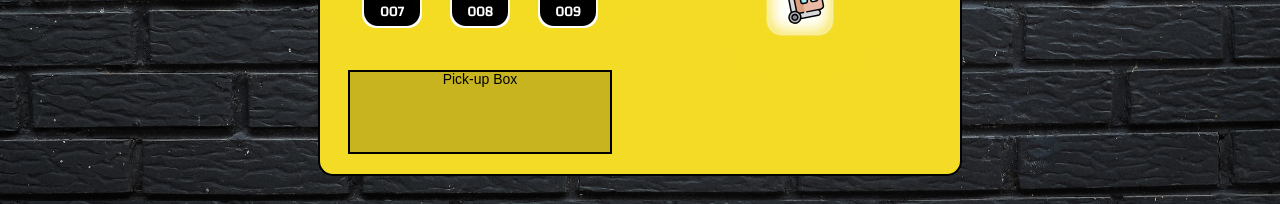
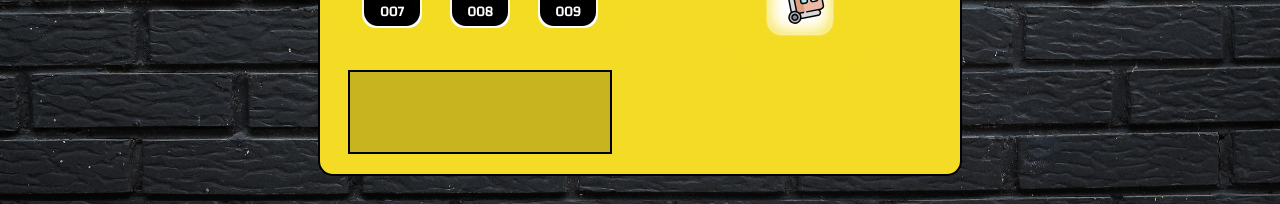
Before and after one commit to Liza-T-XLS/Vending-Machine, a React (Create React App) app: page / in a window 1280 px wide. Shown: the part 652-856 px from the top of the page. Built offline with nearby package versions, Linux system fonts and the light colour scheme.

Commit message:
PickupBox: product appearing after order is processed + emptyPickupBox

```diff
--- a/src/actions/vm.tsx
+++ b/src/actions/vm.tsx
@@ -2,6 +2,7 @@
 
 export const SET_SELECTED_PRODUCT = 'SET_SELECTED_PRODUCT';
 export const PROCESS_ORDER = 'PROCESS_ORDER';
+export const EMPTY_PICKUP_BOX = 'EMPTY_PICKUP_BOX';
 
 // == Action creators
 
@@ -13,3 +14,7 @@ export const setSelectedProduct = (productId: number) => ({
 export const processOrder = () => ({
   type: PROCESS_ORDER,
 });
+
+export const emptyPickupBox = () => ({
+  type: EMPTY_PICKUP_BOX,
+})
--- /dev/null
+++ b/src/components/VM/PickupBox/index.tsx
@@ -0,0 +1,34 @@
+// == Imports
+
+import React, { MouseEvent } from 'react';
+import classNames from 'classnames';
+
+import { TInventory } from '../../../typings';
+
+// == Component
+
+type Props = {
+  inventory: TInventory,
+  pickupBoxProduct: number,
+  emptyPickupBox: () => void,
+};
+
+const PickupBox = ({ inventory, pickupBoxProduct, emptyPickupBox }: Props) => {
+  const onPickupHandler = (event: MouseEvent<HTMLDivElement>): void => {
+    emptyPickupBox();
+  };
+  const purchasedProductImg = inventory[pickupBoxProduct - 1]?.productImg;
+  const pickupBoxClassName = classNames('pickupBox', {lighted: pickupBoxProduct > 0});
+
+  return (
+    <div className={pickupBoxClassName}>
+      {pickupBoxProduct > 0 && (
+        <img className="purchasedProduct" src={purchasedProductImg} alt="purchased product" onClick={onPickupHandler} />
+      )}
+    </div>
+  );
+};
+
+// == Export
+
+export default PickupBox;
--- a/src/components/VM/index.tsx
+++ b/src/components/VM/index.tsx
@@ -10,6 +10,7 @@ import wheelbarrow from '../../images/wheelbarrow.svg';
 import Product from '../../containers/VM/Product';
 import Screen from '../../containers/VM/Screen';
 import CardReader from '../../containers/VM/CardReader';
+import PickupBox from '../../containers/VM/PickupBox';
 
 import { TInventory } from '../../typings';
 
@@ -29,7 +30,7 @@ const VM = ({ inventory }: Props) => (
             <Product key={item.id} {...item} />
           ))}
         </div>
-        <div className="pickupBox">Pick-up Box</div>
+        <PickupBox />
       </div>
       <div className="right">
         <Screen />
--- a/src/components/VM/vm.scss
+++ b/src/components/VM/vm.scss
@@ -79,6 +79,20 @@
       height: calc(20% - 4rem);
       border: solid 2px black;
       background: rgba(0, 0, 0, 0.185);
+      display: flex;
+      justify-content: center;
+      align-items: center;
+      &.lighted {
+        box-shadow: 0 0 .2rem #fff,
+        0 0 .1rem #fff,
+        0 0 1rem #fff,
+        0 0 0.4rem #fff,
+        inset 0 0 4rem #fff;
+      }
+      .purchasedProduct {
+        height: 70%;
+        padding: 0.5rem;
+      }
     }
   }
   .right {
--- /dev/null
+++ b/src/containers/VM/PickupBox/index.tsx
@@ -0,0 +1,28 @@
+// == Imports
+
+import { connect } from 'react-redux';
+import { Dispatch } from 'redux';
+
+import { IVMState } from '../../../typings';
+
+import PickupBox from '../../../components/VM/PickupBox';
+
+import { emptyPickupBox } from '../../../actions/vm';
+
+const mapStateToProps = (state: IVMState) => ({
+  inventory: state.inventory,
+  pickupBoxProduct: state.pickupBoxProduct,
+});
+
+const mapDispatchToProps = (dispatch: Dispatch) => ({
+  emptyPickupBox: () => {
+    dispatch(emptyPickupBox());
+  }
+});
+
+// == Export
+
+export default connect(
+  mapStateToProps,
+  mapDispatchToProps,
+)(PickupBox);
--- a/src/reducers/vmReducer.tsx
+++ b/src/reducers/vmReducer.tsx
@@ -4,7 +4,7 @@ import { AnyAction } from 'redux'
 import { IVMState } from '../typings';
 import inventory from '../data';
 
-import { SET_SELECTED_PRODUCT, PROCESS_ORDER } from '../actions/vm';
+import { SET_SELECTED_PRODUCT, PROCESS_ORDER, EMPTY_PICKUP_BOX } from '../actions/vm';
 
 // == Initial state
 
@@ -25,12 +25,12 @@ const vmReducer = (state = initialState, action: AnyAction) => {
         newMsg = 'Please proceed to payment using the card reader (or choose another product)';
       } else if (action.productId > 0 && state.inventory[action.productId - 1].quantity === 0) {
         newMsg = 'Sorry, the product you have selected is currently not available, please choose another product';
-      }
+      };
       return {
         ...state,
         selectedProduct: action.productId,
         instructionsMsg: newMsg,
-      }
+      };
     }
     case PROCESS_ORDER:
       return {
@@ -38,7 +38,13 @@ const vmReducer = (state = initialState, action: AnyAction) => {
         instructionsMsg: 'Thank you for your purchase! Please retrieve your product in the pick-up box',
         pickupBoxProduct: state.selectedProduct,
         selectedProduct: {...initialState}.selectedProduct,
-      }
+      };
+    case EMPTY_PICKUP_BOX:
+      return {
+        ...state,
+        pickupBoxProduct: {...initialState}.selectedProduct,
+        instructionsMsg: {...initialState}.instructionsMsg,
+      };
     default: return state;
   }
 };
```
